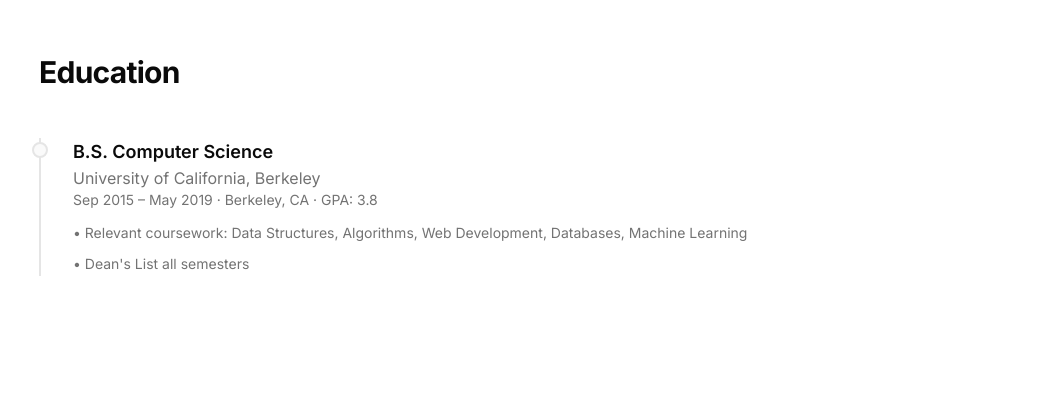
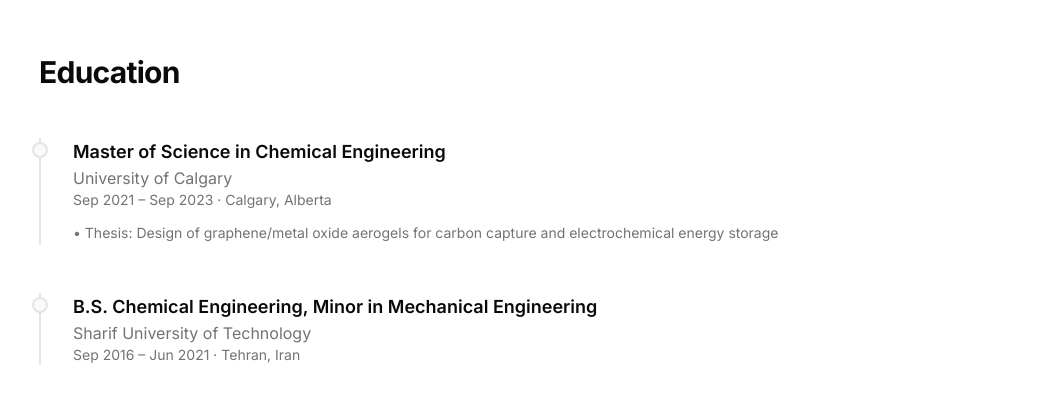
Before and after one commit to MJRaei/portfolio, a Next.js app: page / in a window 1280 px wide. Shown: the part 2800-3215 px from the top of the page, without its empty margins (113-1159 px from the left). Built offline with nearby package versions, Linux system fonts and the light colour scheme.

Commit message:
updated the education

```diff
--- a/src/data/education.ts
+++ b/src/data/education.ts
@@ -2,15 +2,20 @@
 
 export const education: Education[] = [
   {
-    institution: "University of California, Berkeley",
-    degree: "B.S. Computer Science",
-    location: "Berkeley, CA",
-    startDate: "2015-09",
-    endDate: "2019-05",
-    gpa: "3.8",
+    institution: "University of Calgary",
+    degree: "Master of Science in Chemical Engineering",
+    location: "Calgary, Alberta",
+    startDate: "2021-09",
+    endDate: "2023-09",
     description: [
-      "Relevant coursework: Data Structures, Algorithms, Web Development, Databases, Machine Learning",
-      "Dean's List all semesters",
+      "Thesis: Design of graphene/metal oxide aerogels for carbon capture and electrochemical energy storage",
     ],
   },
+  {
+    institution: "Sharif University of Technology",
+    degree: "B.S. Chemical Engineering, Minor in Mechanical Engineering",
+    location: "Tehran, Iran",
+    startDate: "2016-09",
+    endDate: "2021-06",
+  },
 ];
```
